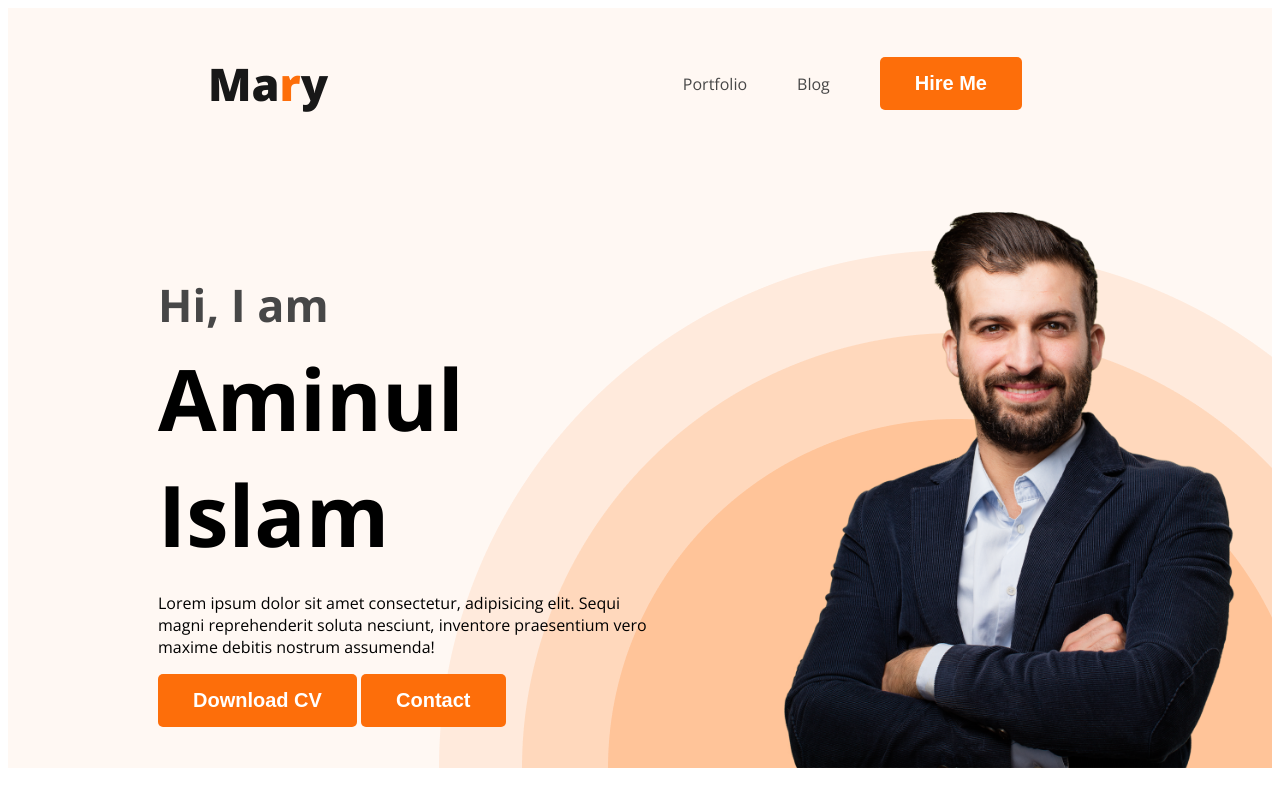
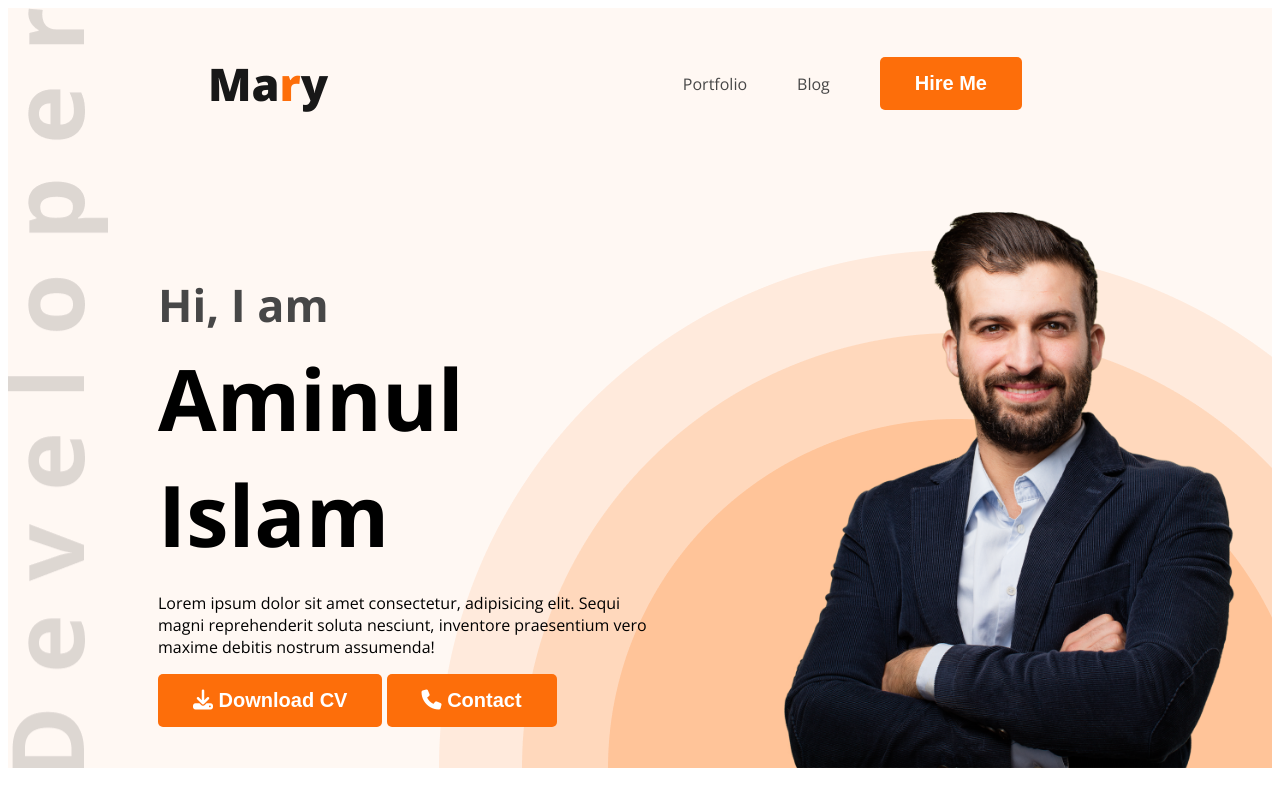
Before and after one commit to aminul-islam2020/web-developer-portfolio, a plain HTML site: page index.html in a window 1280 px wide. Shown: the top 800 px of the page. Drawn offline with nearby package versions, Linux system fonts and the light colour scheme.

Commit message:
final commit

```diff
--- a/index.html
+++ b/index.html
@@ -9,6 +9,7 @@
     <link rel="preconnect" href="https://fonts.gstatic.com" crossorigin>
     <link href="https://fonts.googleapis.com/css2?family=Open+Sans:wght@400;700;800&display=swap" rel="stylesheet">
     <link rel="stylesheet" href="style.css">
+    <script src="https://kit.fontawesome.com/7373e9d889.js" crossorigin="anonymous"></script>
 </head>
 
 <body>
@@ -27,8 +28,8 @@
                 <h1 class="banner-title">Aminul Islam</h1>
                 <p class="banner-info">Lorem ipsum dolor sit amet consectetur, adipisicing elit. Sequi magni
                     reprehenderit soluta nesciunt, inventore praesentium vero maxime debitis nostrum assumenda!</p>
-                <button class="btn-primary">Download CV</button>
-                <button class="btn-primary">Contact</button>
+                <button class="btn-primary"><i class="fa-solid fa-download"></i> Download CV</button>
+                <button class="btn-primary"><i class="fa-solid fa-phone"></i> Contact</button>
             </div>
             <img class="profile-picture" src="/images/hardy.png" alt="">
         </div>
--- a/style.css
+++ b/style.css
@@ -59,9 +59,9 @@ nav a {
 
 .header {
     background-color: #FFF8F3;
-    background-image: url(/images/header_bg.png);
+    background-image: url("/images/header_bg.png"), url("/images/developer.png");
     background-repeat: no-repeat;
-    background-position: bottom right;
+    background-position: bottom right,top left;
 }
 
 .banner {
```
